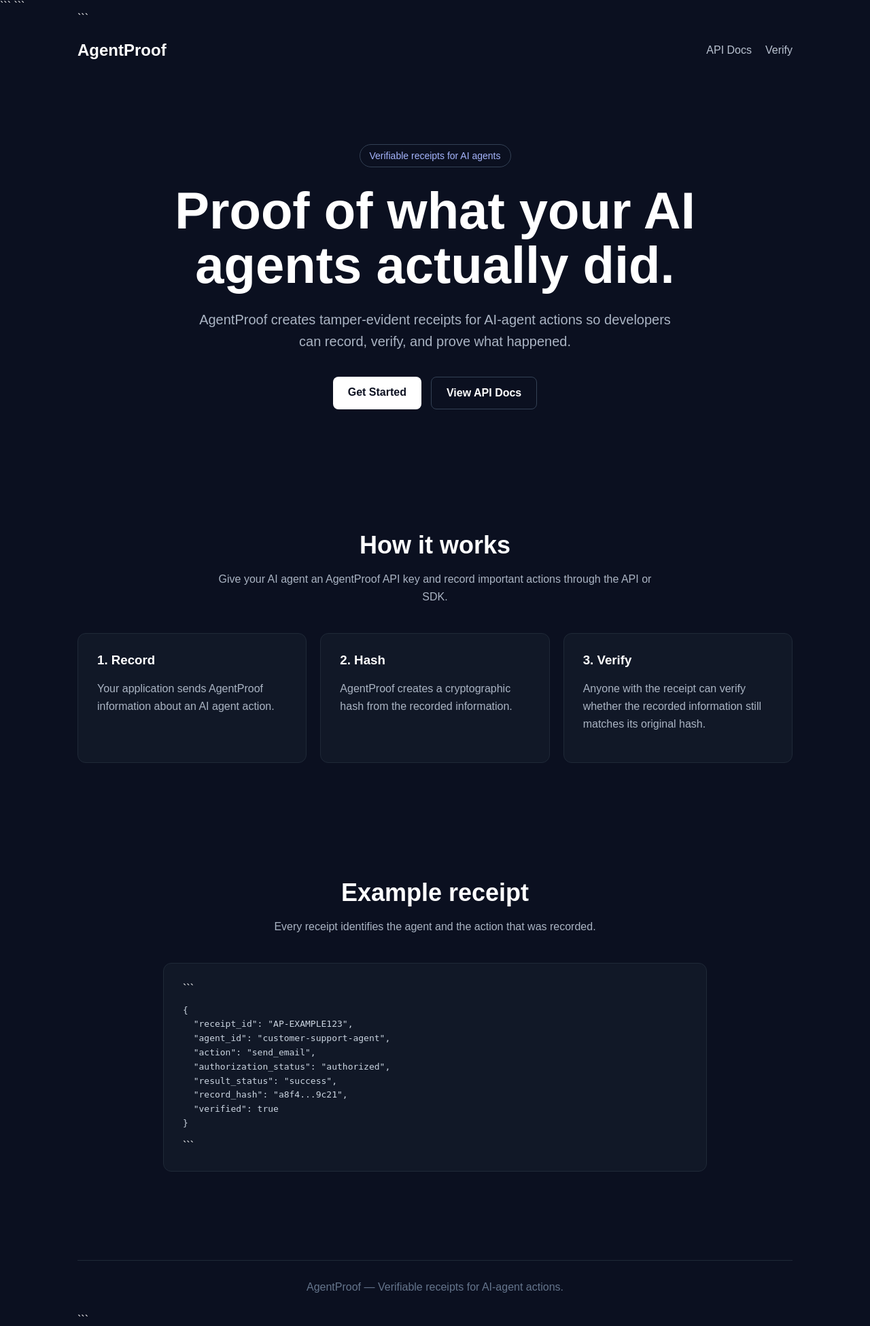
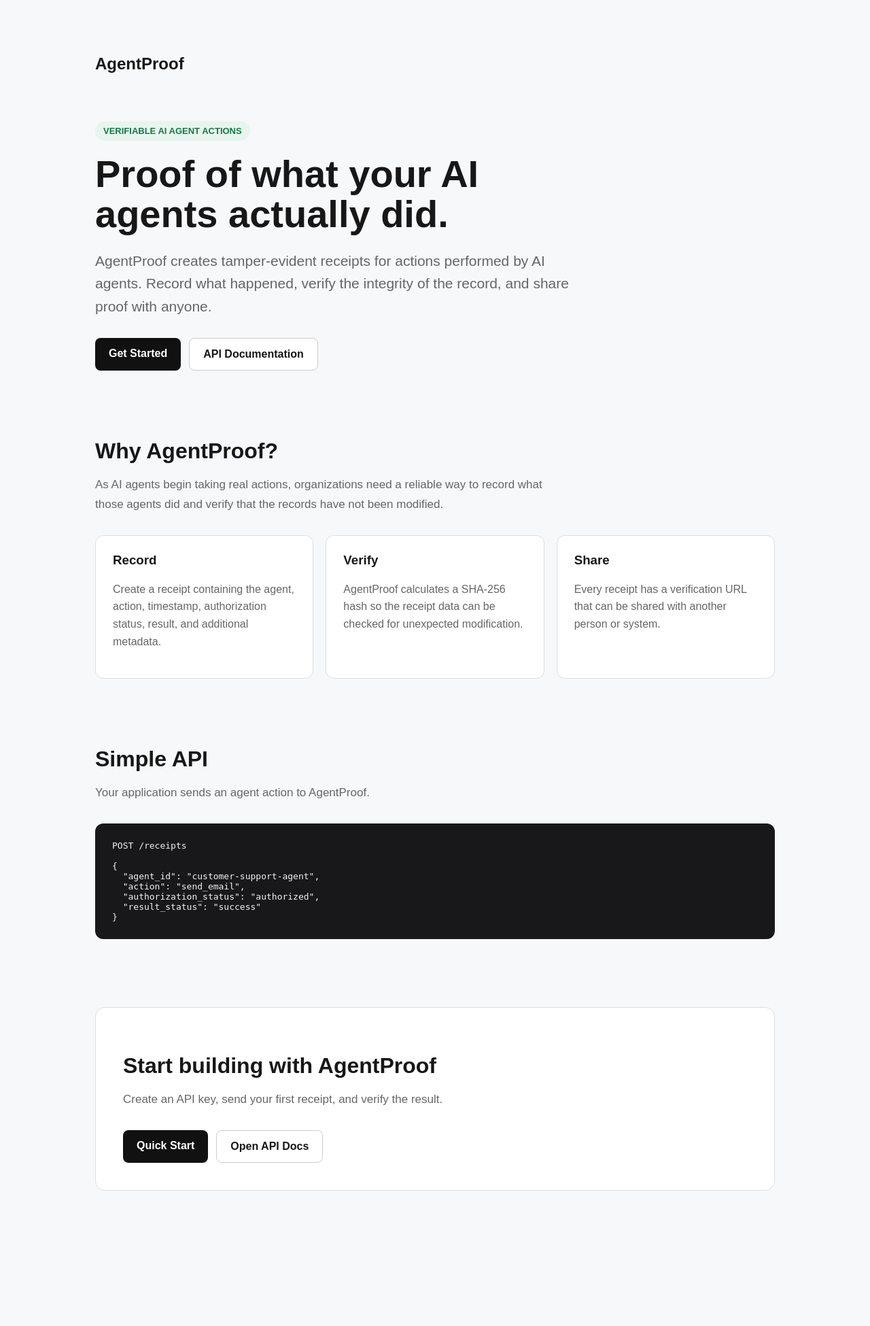
Before and after one commit to maxwellsoftwearco/AgentProof, a FastAPI app: page / in a window 1280 px wide. Shown: the whole page at 68% size. After the commit the page ends 1751 px from the top, so only its background shows below. Run offline with FastAPI, Linux system fonts and the light colour scheme.

Commit message:
Improve AgentProof developer onboarding

````diff
--- a/app/main.py
+++ b/app/main.py
@@ -243,6 +243,14 @@ def verify_page(
         canonical_record
     )
 
+@app.get("/quickstart")
+def quickstart(request: Request):
+    return templates.TemplateResponse(
+        request=request,
+        name="quickstart.html",
+        context={},
+    )
+
     verified = (
         calculated_hash == receipt.record_hash
     )
--- a/app/templates/home.html
+++ b/app/templates/home.html
@@ -1,141 +1,113 @@
 <!DOCTYPE html>
-
 <html lang="en">
 <head>
     <meta charset="UTF-8">
     <meta name="viewport" content="width=device-width, initial-scale=1.0">
 
-```
-<title>AgentProof — Verifiable AI Actions</title>
+    <title>AgentProof — Verifiable AI Agent Actions</title>
 
     <style>
-    * {
-        box-sizing: border-box;
-    }
-
         body {
             margin: 0;
-        font-family: Arial, Helvetica, sans-serif;
-        background: #0b1020;
-        color: #ffffff;
+            font-family: Arial, sans-serif;
+            background: #f7f8fa;
+            color: #171717;
         }
 
         .container {
-        max-width: 1100px;
+            max-width: 1000px;
             margin: 0 auto;
-        padding: 0 24px;
+            padding: 80px 24px;
         }
 
-    nav {
-        display: flex;
-        justify-content: space-between;
-        align-items: center;
-        padding: 24px 0;
-    }
-
-    .logo {
+        .brand {
             font-size: 24px;
             font-weight: 700;
-    }
-
-    .nav-links {
-        display: flex;
-        gap: 20px;
-    }
-
-    .nav-links a {
-        color: #b9c2d0;
-        text-decoration: none;
-    }
-
-    .nav-links a:hover {
-        color: #ffffff;
+            margin-bottom: 70px;
         }
 
         .hero {
-        text-align: center;
-        padding: 100px 0 80px;
+            max-width: 760px;
         }
 
         .badge {
             display: inline-block;
-        padding: 8px 14px;
-        border: 1px solid #334155;
+            background: #e8f5ee;
+            color: #147a43;
+            padding: 7px 12px;
             border-radius: 999px;
-        color: #a5b4fc;
-        font-size: 14px;
-        margin-bottom: 24px;
+            font-size: 13px;
+            font-weight: bold;
+            margin-bottom: 20px;
         }
 
         h1 {
-        font-size: clamp(42px, 7vw, 76px);
+            font-size: 56px;
             line-height: 1.05;
-        margin: 0 auto 24px;
-        max-width: 850px;
+            margin: 0 0 22px;
         }
 
-    .hero p {
-        color: #aab4c3;
-        font-size: 20px;
+        .subtitle {
+            font-size: 21px;
             line-height: 1.6;
+            color: #666;
             max-width: 700px;
-        margin: 0 auto 36px;
         }
 
         .buttons {
             display: flex;
-        justify-content: center;
-        gap: 14px;
+            gap: 12px;
+            margin-top: 30px;
             flex-wrap: wrap;
         }
 
         .button {
             display: inline-block;
-        padding: 14px 22px;
+            padding: 14px 20px;
             border-radius: 8px;
             text-decoration: none;
             font-weight: 600;
         }
 
         .primary {
-        background: #ffffff;
-        color: #0b1020;
+            background: #111;
+            color: white;
         }
 
         .secondary {
-        border: 1px solid #334155;
-        color: #ffffff;
+            border: 1px solid #ccc;
+            color: #171717;
+            background: white;
         }
 
         .section {
-        padding: 70px 0;
+            margin-top: 100px;
         }
 
-    .section h2 {
-        text-align: center;
-        font-size: 36px;
-        margin-bottom: 16px;
+        h2 {
+            font-size: 32px;
+            margin-bottom: 15px;
         }
 
-    .section-intro {
-        text-align: center;
-        color: #aab4c3;
-        max-width: 650px;
-        margin: 0 auto 40px;
-        line-height: 1.6;
+        .description {
+            color: #666;
+            font-size: 17px;
+            line-height: 1.7;
+            max-width: 700px;
         }
 
         .cards {
             display: grid;
             grid-template-columns: repeat(3, 1fr);
-        gap: 20px;
+            gap: 18px;
+            margin-top: 30px;
         }
 
         .card {
-        background: #111827;
-        border: 1px solid #1f2937;
+            background: white;
+            border: 1px solid #ddd;
             border-radius: 12px;
-        padding: 28px;
+            padding: 25px;
         }
 
         .card h3 {
@@ -143,166 +115,165 @@
         }
 
         .card p {
-        color: #aab4c3;
+            color: #666;
             line-height: 1.6;
         }
 
-    .example {
-        background: #111827;
-        border: 1px solid #1f2937;
+        .code {
+            background: #18181b;
+            color: #f4f4f5;
+            padding: 25px;
             border-radius: 12px;
-        padding: 28px;
-        max-width: 800px;
-        margin: 0 auto;
+            overflow-x: auto;
+            margin-top: 30px;
         }
 
-    pre {
-        white-space: pre-wrap;
-        overflow-x: auto;
-        color: #cbd5e1;
-        line-height: 1.6;
+        .cta {
+            margin-top: 100px;
+            background: white;
+            border: 1px solid #ddd;
+            border-radius: 14px;
+            padding: 40px;
         }
 
-    footer {
-        border-top: 1px solid #1f2937;
-        margin-top: 60px;
-        padding: 30px 0;
-        text-align: center;
-        color: #64748b;
+        @media (max-width: 700px) {
+            h1 {
+                font-size: 40px;
             }
 
-    @media (max-width: 750px) {
             .cards {
                 grid-template-columns: 1fr;
             }
-
-        .hero {
-            padding-top: 60px;
-        }
-
-        .nav-links {
-            gap: 10px;
-        }
         }
     </style>
-```
-
 </head>
 
 <body>
 
 <div class="container">
 
-```
-<nav>
-    <div class="logo">AgentProof</div>
+    <div class="brand">
+        AgentProof
+    </div>
 
-    <div class="nav-links">
-        <a href="/docs">API Docs</a>
-        <a href="/verify/AP-DEMO">Verify</a>
-    </div>
-</nav>
-
-<section class="hero">
+    <div class="hero">
 
         <div class="badge">
-        Verifiable receipts for AI agents
+            VERIFIABLE AI AGENT ACTIONS
         </div>
 
         <h1>
             Proof of what your AI agents actually did.
         </h1>
 
-    <p>
-        AgentProof creates tamper-evident receipts for AI-agent actions
-        so developers can record, verify, and prove what happened.
+        <p class="subtitle">
+            AgentProof creates tamper-evident receipts for actions
+            performed by AI agents. Record what happened, verify the
+            integrity of the record, and share proof with anyone.
         </p>
 
         <div class="buttons">
-        <a class="button primary" href="/docs">
+
+            <a class="button primary" href="/quickstart">
                 Get Started
             </a>
 
             <a class="button secondary" href="/docs">
-            View API Docs
+                API Documentation
             </a>
+
         </div>
 
-</section>
+    </div>
 
-<section class="section">
 
-    <h2>How it works</h2>
+    <div class="section">
 
-    <p class="section-intro">
-        Give your AI agent an AgentProof API key and record important
-        actions through the API or SDK.
+        <h2>Why AgentProof?</h2>
+
+        <p class="description">
+            As AI agents begin taking real actions, organizations need
+            a reliable way to record what those agents did and verify
+            that the records have not been modified.
         </p>
 
         <div class="cards">
 
             <div class="card">
-            <h3>1. Record</h3>
+                <h3>Record</h3>
 
                 <p>
-                Your application sends AgentProof information about
-                an AI agent action.
+                    Create a receipt containing the agent, action,
+                    timestamp, authorization status, result, and
+                    additional metadata.
                 </p>
             </div>
 
             <div class="card">
-            <h3>2. Hash</h3>
+                <h3>Verify</h3>
 
                 <p>
-                AgentProof creates a cryptographic hash from the
-                recorded information.
+                    AgentProof calculates a SHA-256 hash so the receipt
+                    data can be checked for unexpected modification.
                 </p>
             </div>
 
             <div class="card">
-            <h3>3. Verify</h3>
+                <h3>Share</h3>
 
                 <p>
-                Anyone with the receipt can verify whether the
-                recorded information still matches its original hash.
+                    Every receipt has a verification URL that can be
+                    shared with another person or system.
                 </p>
             </div>
 
         </div>
 
-</section>
+    </div>
 
-<section class="section">
 
-    <h2>Example receipt</h2>
+    <div class="section">
 
-    <p class="section-intro">
-        Every receipt identifies the agent and the action that was
-        recorded.
+        <h2>Simple API</h2>
+
+        <p class="description">
+            Your application sends an agent action to AgentProof.
         </p>
 
-    <div class="example">
-```
+<pre class="code"><code>POST /receipts
 
-<pre>{
-  "receipt_id": "AP-EXAMPLE123",
+{
   "agent_id": "customer-support-agent",
   "action": "send_email",
   "authorization_status": "authorized",
-  "result_status": "success",
-  "record_hash": "a8f4...9c21",
-  "verified": true
-}</pre>
+  "result_status": "success"
+}</code></pre>
 
-```
     </div>
 
-</section>
 
-<footer>
-    AgentProof — Verifiable receipts for AI-agent actions.
-</footer>
-```
+    <div class="cta">
+
+        <h2>Start building with AgentProof</h2>
+
+        <p class="description">
+            Create an API key, send your first receipt, and verify
+            the result.
+        </p>
+
+        <div class="buttons">
+
+            <a class="button primary" href="/quickstart">
+                Quick Start
+            </a>
+
+            <a class="button secondary" href="/docs">
+                Open API Docs
+            </a>
+
+        </div>
+
+    </div>
 
 </div>
 
````
Also changed, not shown: app/templates/quickstart.html (added, +234 -0 lines). Lines whose indentation alone changed are shown as unchanged.
